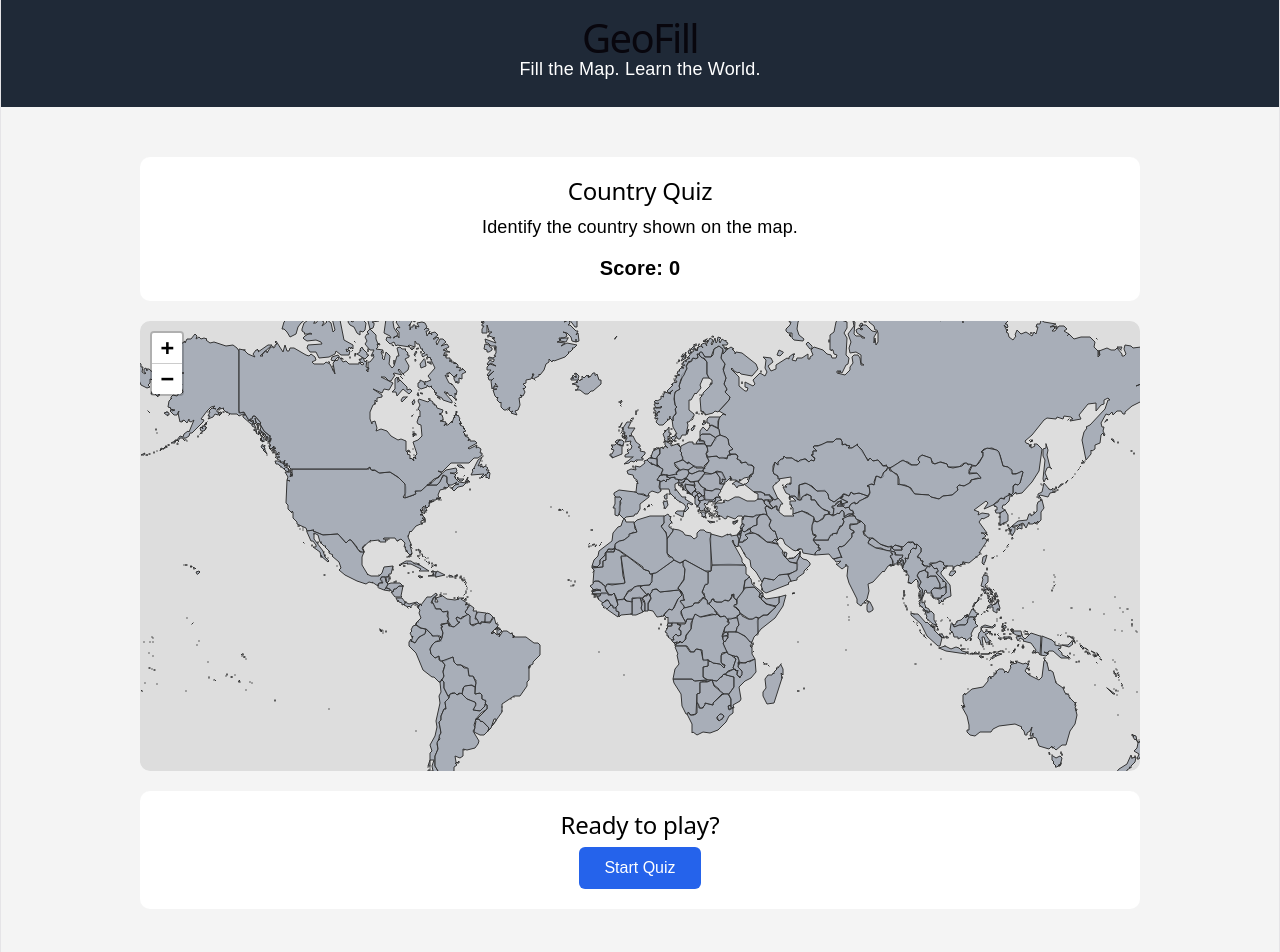
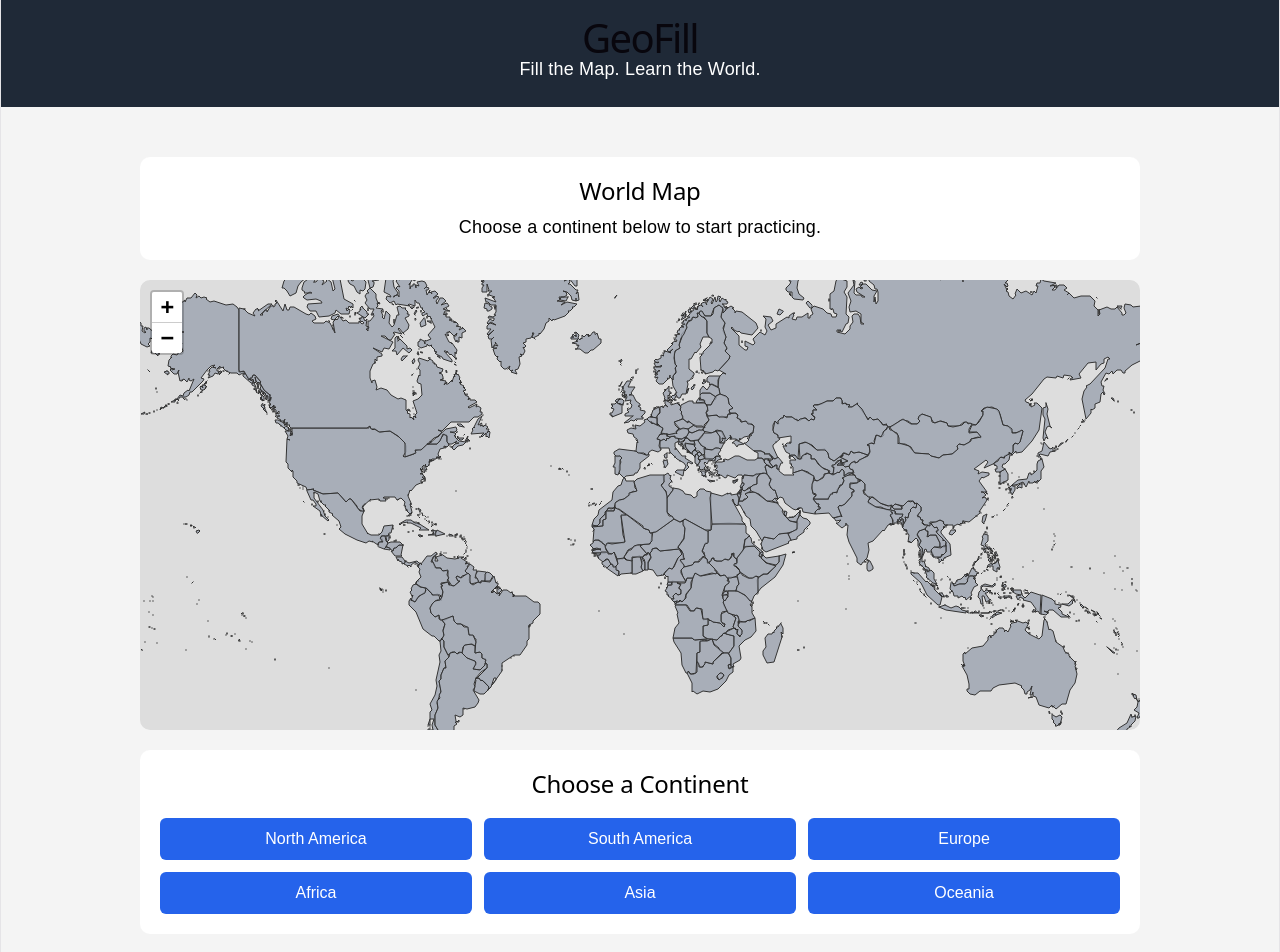
Before and after one commit to wilrobcla/geography-capstone, a React app in the folder frontend/: page / in a window 1280 px wide. Shown: the top 952 px of the page. Built offline with nearby package versions, Linux system fonts and the light colour scheme; the HTML template or start-up script is replaced by a standard one.

Commit message:
Added new quiz functionality

```diff
--- a/frontend/src/App.css
+++ b/frontend/src/App.css
@@ -65,7 +65,7 @@ main {
   overflow: hidden;
 }
 
-.question {
+.continent-selection {
   background-color: white;
   color: black;
   padding: 20px;
@@ -73,9 +73,16 @@ main {
   border-radius: 10px;
 }
 
-.question h2,
-.question p {
+.continent-selection h2 {
+  margin-top: 0;
   color: black;
+}
+
+.continent-buttons {
+  display: grid;
+  grid-template-columns: repeat(3, 1fr);
+  gap: 12px;
+  margin-top: 20px;
 }
 
 button {
@@ -92,7 +99,46 @@ button:hover {
   background-color: #1d4ed8;
 }
 
+.question {
+  background-color: white;
+  color: black;
+  padding: 20px;
+  margin-top: 20px;
+  border-radius: 10px;
+}
+
+.question h2,
+.question p {
+  color: black;
+}
+
+.quiz-buttons {
+  display: flex;
+  justify-content: center;
+  gap: 12px;
+  flex-wrap: wrap;
+  margin-top: 15px;
+}
+
+.home-button {
+  background-color: #64748b;
+}
+
+.home-button:hover {
+  background-color: #475569;
+}
+
 .feedback {
   color: black;
   font-weight: bold;
 }
+
+@media (max-width: 600px) {
+  .continent-buttons {
+    grid-template-columns: repeat(2, 1fr);
+  }
+
+  main {
+    padding: 12px;
+  }
+}
--- a/frontend/src/App.jsx
+++ b/frontend/src/App.jsx
@@ -1,18 +1,156 @@
+
 import { useEffect, useState } from 'react'
 import { MapContainer, GeoJSON } from 'react-leaflet'
 import 'leaflet/dist/leaflet.css'
 import './App.css'
 
+const continents = [
+  'North America',
+  'South America',
+  'Europe',
+  'Africa',
+  'Asia',
+  'Oceania',
+]
+
+function getFeatureContinent(feature) {
+  const countryName = feature.properties.ADMIN
+
+  if (countryName === 'Martinique' || countryName === 'Guadeloupe') {
+    return 'North America'
+  }
+
+  if (countryName === 'French Guiana') {
+    return 'South America'
+  }
+
+  return feature.properties.CONTINENT
+}
+
+function getRandomCountry(countryList) {
+  const randomIndex = Math.floor(Math.random() * countryList.length)
+  return countryList[randomIndex]
+}
+
+function WorldMap({
+  countries,
+  currentCountry,
+  correctCountries,
+  incorrectCountry,
+  skippedCountry,
+  selectedContinent,
+  interactive,
+  awaitingAcknowledgment,
+  onCountryClick,
+}) {
+  const getCountryStyle = (feature) => {
+    const countryName = feature.properties.ADMIN
+    const featureContinent = getFeatureContinent(feature)
+
+    if (interactive && featureContinent !== selectedContinent) {
+      return {
+        color: '#475569',
+        weight: 1,
+        fillColor: '#64748b',
+        fillOpacity: 0.8,
+      }
+    }
+
+    // Correctly identified countries stay green.
+    if (correctCountries.includes(countryName)) {
+      return {
+        color: '#166534',
+        weight: 2,
+        fillColor: '#22c55e',
+        fillOpacity: 0.9,
+      }
+    }
+
+    // A skipped country is temporarily orange.
+    if (skippedCountry === countryName) {
+      return {
+        color: '#c2410c',
+        weight: 2,
+        fillColor: '#f97316',
+        fillOpacity: 0.9,
+      }
+    }
+
+    // The most recent incorrect guess is red.
+    if (incorrectCountry === countryName) {
+      return {
+        color: '#991b1b',
+        weight: 2,
+        fillColor: '#ef4444',
+        fillOpacity: 0.9,
+      }
+    }
+
+    return {
+      color: '#333',
+      weight: 1,
+      fillColor: '#9ca3af',
+      fillOpacity: 0.8,
+    }
+  }
+
+  return (
+    <MapContainer
+      key={interactive ? 'quiz-map' : 'home-map'}
+      center={[20, 0]}
+      zoom={1.5}
+      minZoom={1.5}
+      maxZoom={12}
+      maxBounds={[
+        [-90, -180],
+        [85, 200],
+      ]}
+      maxBoundsViscosity={1.0}
+      worldCopyJump={false}
+      style={{ height: '500px', width: '100%' }}
+    >
+      {countries && (
+        <GeoJSON
+          key={`${selectedContinent}-${currentCountry}-${correctCountries.length}-${incorrectCountry}-${skippedCountry}`}
+          data={countries}
+          style={getCountryStyle}
+          onEachFeature={(feature, layer) => {
+            const countryName = feature.properties.ADMIN
+
+            if (
+              interactive &&
+              !awaitingAcknowledgment &&
+              getFeatureContinent(feature) === selectedContinent &&
+              !correctCountries.includes(countryName)
+            ) {
+              layer.on({
+                click: () => {
+                  onCountryClick(countryName)
+                },
+              })
+            }
+          }}
+        />
+      )}
+    </MapContainer>
+  )
+}
+
 function App() {
   const [countries, setCountries] = useState(null)
+  const [currentPage, setCurrentPage] = useState('home')
+  const [selectedContinent, setSelectedContinent] = useState('')
+
   const [currentCountry, setCurrentCountry] = useState(null)
+  const [remainingCountries, setRemainingCountries] = useState([])
+  const [correctCountries, setCorrectCountries] = useState([])
+  const [incorrectCountry, setIncorrectCountry] = useState(null)
+  const [skippedCountry, setSkippedCountry] = useState(null)
+  const [awaitingAcknowledgment, setAwaitingAcknowledgment] = useState(false)
+
   const [score, setScore] = useState(0)
-  const [selectedCountry, setSelectedCountry] = useState(null)
   const [feedback, setFeedback] = useState('')
-  const [answeredCorrectly, setAnsweredCorrectly] = useState(false)
-  //this part would keep it green havent added the other
-  //parts that would fully do that yet as want to talk to group first
-  //const [completedCountries, setCompletedCountries] = useState([])
+  const [quizStarted, setQuizStarted] = useState(false)
 
   const splitFrance = (data) => {
     const newFeatures = []
@@ -62,62 +200,126 @@ function App() {
       })
   }, [])
 
+  // Opens the selected continent's quiz screen.
+  const openQuiz = (continent) => {
+    setSelectedContinent(continent)
+    setCurrentCountry(null)
+    setRemainingCountries([])
+    setCorrectCountries([])
+    setIncorrectCountry(null)
+    setSkippedCountry(null)
+    setAwaitingAcknowledgment(false)
+    setFeedback('')
+    setScore(0)
+    setQuizStarted(false)
+    setCurrentPage('quiz')
+  }
+
+  // Returns the player to the homepage.
+  const returnHome = () => {
+    setCurrentPage('home')
+    setCurrentCountry(null)
+    setRemainingCountries([])
+    setIncorrectCountry(null)
+    setSkippedCountry(null)
+    setAwaitingAcknowledgment(false)
+    setFeedback('')
+    setQuizStarted(false)
+  }
+
+  // Starts a fresh quiz.
   const startQuiz = () => {
     if (!countries) return
 
-    const randomIndex = Math.floor(
-      Math.random() * countries.features.length
+    const continentCountries = countries.features.filter(
+      (feature) => getFeatureContinent(feature) === selectedContinent
     )
 
-    const randomCountry = countries.features[randomIndex]
-
-    setCurrentCountry(randomCountry.properties.ADMIN)
-    setSelectedCountry(null)
-    setFeedback('')
-    setAnsweredCorrectly(false)
+    if (continentCountries.length === 0) {
+      setFeedback(`No locations were found for ${selectedContinent}.`)
+      return
     }
 
+    setRemainingCountries(continentCountries)
+    setCorrectCountries([])
+    setIncorrectCountry(null)
+    setSkippedCountry(null)
+    setAwaitingAcknowledgment(false)
+    setScore(0)
+    setFeedback('')
+    setQuizStarted(true)
+
+    const randomCountry = getRandomCountry(continentCountries)
+    setCurrentCountry(randomCountry.properties.ADMIN)
+  }
+
+  // Checks the player's map selection.
   const checkAnswer = (countryName) => {
-    if (!currentCountry || answeredCorrectly) return
-
-    setSelectedCountry(countryName)
+    if (!currentCountry || awaitingAcknowledgment) return
 
     if (countryName === currentCountry) {
+      const updatedCorrectCountries = [
+        ...correctCountries,
+        countryName,
+      ]
+
+      setCorrectCountries(updatedCorrectCountries)
+      setIncorrectCountry(null)
       setScore((previousScore) => previousScore + 1)
-      setFeedback('Correct! Nice job.')
-      setAnsweredCorrectly(true)
+
+      // Remove the correctly identified country from the question pool.
+      const updatedRemainingCountries = remainingCountries.filter(
+        (feature) => feature.properties.ADMIN !== currentCountry
+      )
+
+      setRemainingCountries(updatedRemainingCountries)
+
+      // Check whether every country has been identified.
+      if (updatedRemainingCountries.length === 0) {
+        setCurrentCountry(null)
+        setFeedback('Quiz complete! You identified every location.')
+        return
+      }
+
+      // Automatically select another random country.
+      const nextCountry = getRandomCountry(updatedRemainingCountries)
+      setCurrentCountry(nextCountry.properties.ADMIN)
+      setFeedback('')
     } else {
+      setIncorrectCountry(countryName)
       setFeedback(`Not quite. You clicked ${countryName}. Try again!`)
     }
   }
 
-  const getCountryStyle = (feature) => {
-    const countryName = feature.properties.ADMIN
+  // Skips the current question and reveals its correct location.
+  const skipQuestion = () => {
+    if (!currentCountry || awaitingAcknowledgment) return
 
-    if (selectedCountry === countryName) {
-      if (countryName === currentCountry) {
-        return {
-          color: '#166534',
-          weight: 2,
-          fillColor: '#22c55e',
-          fillOpacity: 0.9,
-        }
+    setSkippedCountry(currentCountry)
+    setIncorrectCountry(null)
+    setAwaitingAcknowledgment(true)
+    setFeedback(`This is ${currentCountry}. Take a moment to study its location.`)
   }
 
-      return {
-        color: '#991b1b',
-        weight: 2,
-        fillColor: '#ef4444',
-        fillOpacity: 0.9,
-      }
-    }
+  // Acknowledges the skipped country and moves to another question.
+  const continueQuiz = () => {
+    if (!awaitingAcknowledgment) return
 
-    return {
-      color: '#333',
-      weight: 1,
-      fillColor: '#9ca3af',
-      fillOpacity: 0.8,
-    }
+    // Keep the skipped country in the question pool.
+    // Choose another country first if one is available.
+    const otherCountries = remainingCountries.filter(
+      (feature) => feature.properties.ADMIN !== skippedCountry
+    )
+
+    const nextCountry = otherCountries.length > 0
+      ? getRandomCountry(otherCountries)
+      : getRandomCountry(remainingCountries)
+
+    setCurrentCountry(nextCountry.properties.ADMIN)
+    setSkippedCountry(null)
+    setIncorrectCountry(null)
+    setAwaitingAcknowledgment(false)
+    setFeedback('')
   }
 
   return (
@@ -128,9 +330,52 @@ function App() {
       </header>
 
       <main>
+        {currentPage === 'home' ? (
+          <>
             <div className="game-info">
-          <h2>Country Quiz</h2>
-          <p>Identify the country shown on the map.</p>
+              <h2>World Map</h2>
+              <p>
+                Choose a continent below to start practicing.
+              </p>
+            </div>
+
+            <div className="map-container">
+              {countries && (
+                <WorldMap
+                  countries={countries}
+                  currentCountry={null}
+                  correctCountries={[]}
+                  incorrectCountry={null}
+                  skippedCountry={null}
+                  selectedContinent=""
+                  interactive={false}
+                  awaitingAcknowledgment={false}
+                />
+              )}
+            </div>
+
+            <div className="continent-selection">
+              <h2>Choose a Continent</h2>
+
+              <div className="continent-buttons">
+                {continents.map((continent) => (
+                  <button
+                    key={continent}
+                    onClick={() => openQuiz(continent)}
+                  >
+                    {continent}
+                  </button>
+                ))}
+              </div>
+            </div>
+          </>
+        ) : (
+          <>
+            <div className="game-info">
+              <h2>{selectedContinent} Quiz</h2>
+              <p>
+                Identify the locations in {selectedContinent}.
+              </p>
 
               <div className="score">
                 Score: {score}
@@ -139,40 +384,29 @@ function App() {
 
             <div className="map-container">
               {countries && (
-            <MapContainer
-              center={[20, 0]}
-              zoom={1.5}
-              minZoom={1.5}
-              maxZoom={8}
-              maxBounds={[
-                [-90, -180],
-                [85, 200],
-              ]}
-              maxBoundsViscosity={1.0}
-              worldCopyJump={false}
-              style={{ height: '500px', width: '100%' }}
-            >
-              <GeoJSON
-                key={`${currentCountry}-${selectedCountry}`}
-                data={countries}
-                style={getCountryStyle}
-                onEachFeature={(feature, layer) => {
-                  layer.on({
-                    click: () => {
-                      checkAnswer(feature.properties.ADMIN)
-                    },
-                  })
-                }}
+                <WorldMap
+                  countries={countries}
+                  currentCountry={currentCountry}
+                  correctCountries={correctCountries}
+                  incorrectCountry={incorrectCountry}
+                  skippedCountry={skippedCountry}
+                  selectedContinent={selectedContinent}
+                  interactive={true}
+                  awaitingAcknowledgment={awaitingAcknowledgment}
+                  onCountryClick={checkAnswer}
                 />
-            </MapContainer>
               )}
             </div>
 
             <div className="question">
-          {currentCountry ? (
+              {!quizStarted ? (
+                <h2>Ready to play?</h2>
+              ) : awaitingAcknowledgment ? (
+                <h2>Skipped: {skippedCountry}</h2>
+              ) : currentCountry ? (
                 <h2>Find: {currentCountry}</h2>
               ) : (
-            <h2>Ready to play?</h2>
+                <h2>Quiz Complete!</h2>
               )}
 
               {feedback && (
@@ -181,14 +415,38 @@ function App() {
                 </p>
               )}
 
+              <div className="quiz-buttons">
+                {!quizStarted && (
                   <button onClick={startQuiz}>
-            {currentCountry && answeredCorrectly
-              ? 'Next Question'
-              : currentCountry
-              ? 'New Question'
-              : 'Start Quiz'}
+                    Start Quiz
+                  </button>
+                )}
+
+                {quizStarted && currentCountry && !awaitingAcknowledgment && (
+                  <button
+                    className="home-button"
+                    onClick={skipQuestion}
+                  >
+                    Skip Question
+                  </button>
+                )}
+
+                {awaitingAcknowledgment && (
+                  <button onClick={continueQuiz}>
+                    Continue Quiz
+                  </button>
+                )}
+
+                <button
+                  className="home-button"
+                  onClick={returnHome}
+                >
+                  Quit to Homepage
                 </button>
               </div>
+            </div>
+          </>
+        )}
       </main>
     </div>
   )
```
Lines whose indentation alone changed are shown as unchanged.
